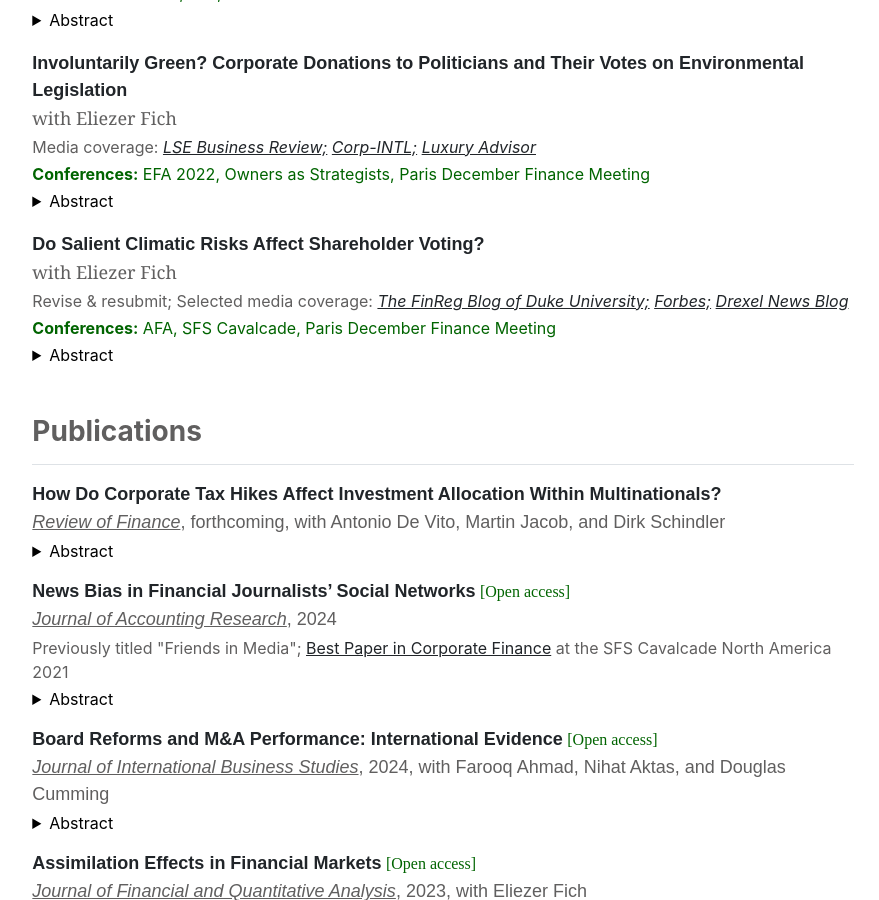
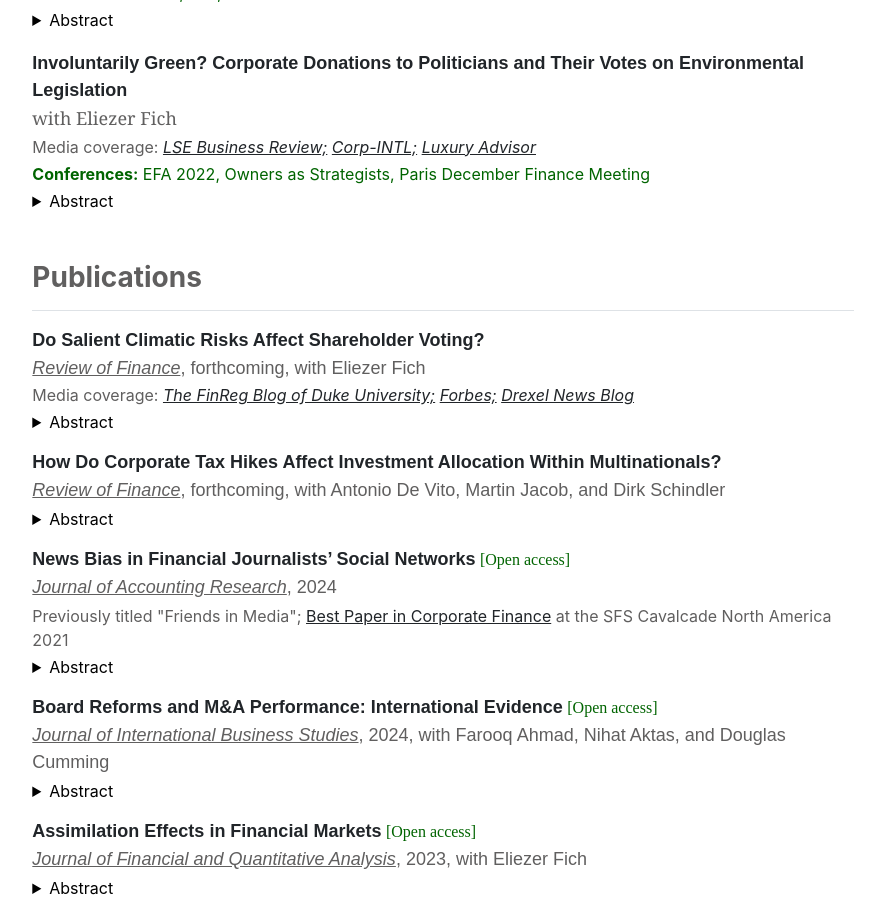
Before and after one commit to guosongxu/guosongxu.github.io, a Jekyll site: the page built from index.md, in a window 1280 px wide and 900 px high, scrolled down 874 px. Shown: the whole window, without its empty margins (197-1076 px from the left). Built offline with Jekyll 4.4.1, drawn with Linux system fonts in a browser that asks for light colours.

Commit message:
Update home.html

```diff
--- a/_layouts/home.html
+++ b/_layouts/home.html
@@ -47,17 +47,6 @@
       </p>
     </details>
 
-    <p style="font-family:arial, 'MS Sans Serif', arial;font-size:18px;margin-bottom:1px;margin-top:18px"><a rel="noreferrer noopener" aria-label=" (opens in a new tab)" href="https://papers.ssrn.com/sol3/papers.cfm?abstract_id=3895071" target="_blank" style="text-decoration:none;"><strong>Do Salient Climatic Risks Affect Shareholder Voting?</strong></a></p>
-    <p style="font-family:georgia;font-size:18px;margin-bottom:3px;color:#605F5F">with Eliezer Fich</p>
-    <p style="font-size:16px;margin-bottom:3px;color:#605F5F">Revise & resubmit; Selected media coverage:&nbsp;<em><a rel="noreferrer noopener" href="https://sites.law.duke.edu/thefinregblog/2021/08/27/do-extreme-weather-events-alter-investors-support-for-the-environment/" target="_blank">The FinReg Blog of Duke University;</a>&nbsp;<a rel="noreferrer noopener" href="https://www.forbes.com/sites/mattsymonds/2023/05/09/how-business-school-research-can-serve-the-world-today/?sh=f99bd0f5fd1d" target="_blank">Forbes;</a>&nbsp;<a rel="noreferrer noopener" href="https://newsblog.drexel.edu/2021/10/13/extreme-weather-events-influence-shareholder-support-of-climate-related-initiatives/" target="_blank">Drexel News Blog</a></em> </p>
-    <p style="font-size:16px;margin-bottom:3px;color:#006400"><strong>Conferences:</strong> AFA, SFS Cavalcade, Paris December Finance Meeting</p>
-    <details>
-      <summary>Abstract</summary>
-      <p>
-        Institutional shareholders affected by hurricanes subsequently support environmental proposals in non-affected firms even if they never voted for similar initiatives. Affected shareholders raise their holdings in firms where their pro-climate votes are consequential. More voting support after hurricanes has real effects as environmental proposals endorsed by more hurricane-afflicted shareholders are more likely to pass. Moreover, upon passing environmental proposals, firms exhibit non-trivial decreases in their market capitalization and downgrades by equity analysts. Our evidence indicates that by changing shareholders’ perceptions of the risks faced by their portfolio firms, disruptive life events ultimately shape environmental activism, corporate policies, and firm performance.
-      </p>
-    </details>
-
 
   </div>
 </div>
@@ -66,7 +55,17 @@
   <div class="col-md-12">
     <h3 class="fw-bold border-bottom pb-3 mb-3" style="color:#605F5F">Publications</h3>
 
-    <p style="margin-bottom:1px"><span style="font-family:arial, 'MS Sans Serif', arial;font-size:18px"><strong><a href="https://papers.ssrn.com/sol3/papers.cfm?abstract_id=3643481" target="_blank" rel="noreferrer noopener" aria-label=" (opens in a new tab)" style="text-decoration:none;">How Do Corporate Tax Hikes Affect Investment Allocation Within Multinationals?</a></strong></span></p>
+    <p style="margin-bottom:1px"><span style="font-family:arial, 'MS Sans Serif', arial;font-size:18px"><strong><a href="https://papers.ssrn.com/sol3/papers.cfm?abstract_id=3895071" target="_blank" rel="noreferrer noopener" aria-label=" (opens in a new tab)" style="text-decoration:none;">Do Salient Climatic Risks Affect Shareholder Voting?</a></strong></span></p>
+    <p style="font-family:arial;font-size:18px;margin-bottom:1px;color:#605F5F"><em><u>Review of Finance</u></em>, forthcoming, with Eliezer Fich</p>
+    <p style="font-size:16px;margin-bottom:3px;color:#605F5F">Media coverage:&nbsp;<em><a rel="noreferrer noopener" href="https://sites.law.duke.edu/thefinregblog/2021/08/27/do-extreme-weather-events-alter-investors-support-for-the-environment/" target="_blank">The FinReg Blog of Duke University;</a>&nbsp;<a rel="noreferrer noopener" href="https://www.forbes.com/sites/mattsymonds/2023/05/09/how-business-school-research-can-serve-the-world-today/?sh=f99bd0f5fd1d" target="_blank">Forbes;</a>&nbsp;<a rel="noreferrer noopener" href="https://newsblog.drexel.edu/2021/10/13/extreme-weather-events-influence-shareholder-support-of-climate-related-initiatives/" target="_blank">Drexel News Blog</a></em> </p>
+    <details>
+      <summary>Abstract</summary>
+      <p>
+        Institutional investors affected by hurricanes subsequently support environmental proposals in non-affected firms even if they never voted for similar initiatives. Affected investors raise their holdings in firms where their pro-environment votes are consequential. The increased voting support after hurricanes has real effects as environmental proposals endorsed by more hurricane-afflicted investors are more likely to pass. Moreover, both market capitalization and analysts’ recommendations decline after firms pass environmental proposals. Our evidence suggests that natural disasters raise institutional investors’ concerns about the environment and about potential fund flow disruptions. These concerns, in turn, influence environmental activism, corporate policies, and firm performance.
+      </p>
+    </details>
+
+    <p style="margin-bottom:1px;margin-top:15px"><span style="font-family:arial, 'MS Sans Serif', arial;font-size:18px"><strong><a href="https://papers.ssrn.com/sol3/papers.cfm?abstract_id=3643481" target="_blank" rel="noreferrer noopener" aria-label=" (opens in a new tab)" style="text-decoration:none;">How Do Corporate Tax Hikes Affect Investment Allocation Within Multinationals?</a></strong></span></p>
     <p style="font-family:arial;font-size:18px;margin-bottom:3px;color:#605F5F"><em><u>Review of Finance</u></em>, forthcoming, with Antonio De Vito, Martin Jacob, and Dirk Schindler</p>
     <details>
       <summary>Abstract</summary>
```
